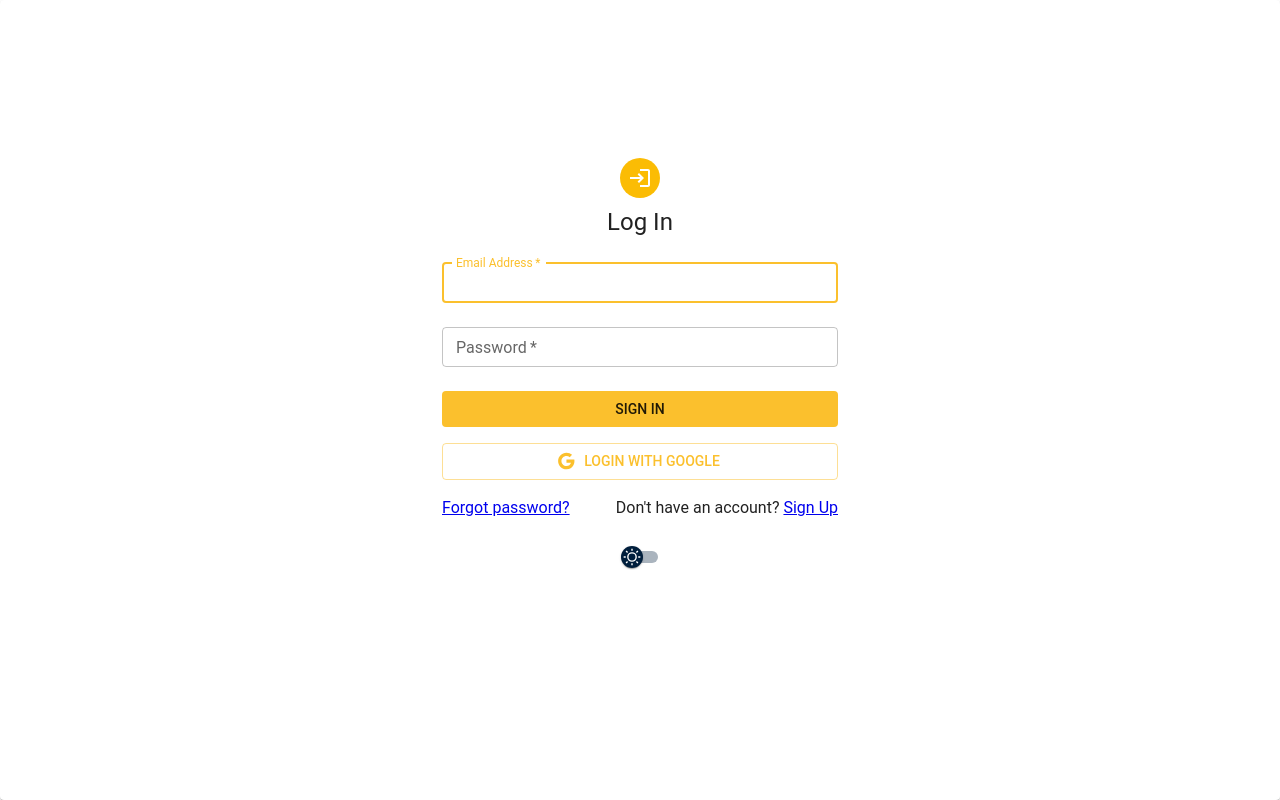
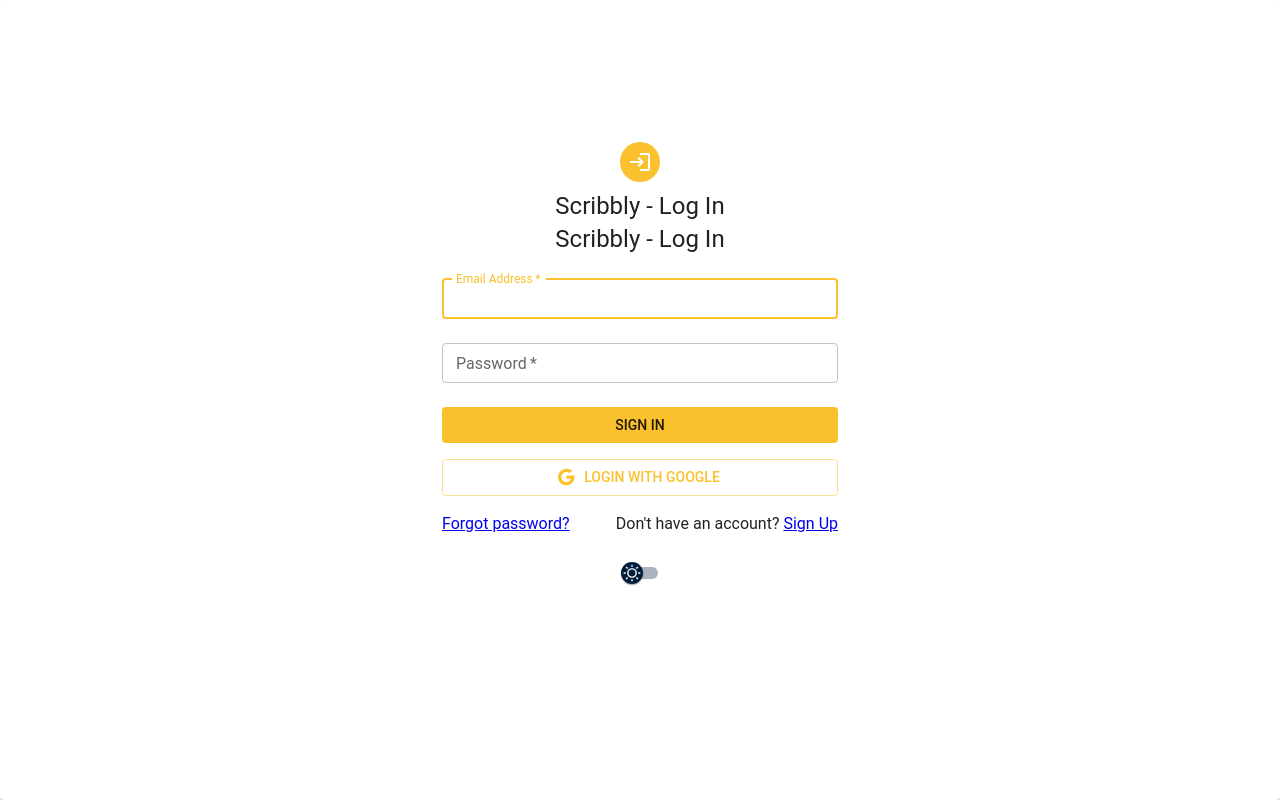
Before and after one commit to anuragroy17/notes-app, a React (Create React App) app: page / in a window 1280 px wide. Built offline with nearby package versions, Linux system fonts and the light colour scheme; no server answers.

Commit message:
logo colour fix

```diff
--- a/src/components/login/Login.js
+++ b/src/components/login/Login.js
@@ -21,6 +21,7 @@
 import LoginContainer from '../UI/LoginContainer';
 import { useDataLayerValue } from '../../context-api/Datalayer';
 import { actionTypes } from '../../context-api/reducer';
+import { useTheme } from '@emotion/react';
 
 const Login = () => {
   const [email, setEmail] = useState('');
@@ -28,6 +29,7 @@
   const [error, setError] = useState('');
   const [user, loading] = useAuthState(auth);
   const [{ isLoading }, dispatch] = useDataLayerValue();
+  const theme = useTheme();
   const navigate = useNavigate();
 
   const login = async (e) => {
@@ -77,11 +79,14 @@
 
   return (
     <LoginContainer>
-      <Avatar sx={{ m: 1, bgcolor: '#FBBC04' }}>
+      <Avatar sx={{ m: 1, bgcolor: 'primary.main' }}>
         <LoginIcon />
       </Avatar>
       <Typography component="h1" variant="h5">
-        Log In
+        Scribbly - Log In
+      </Typography>
+      <Typography component="h1" variant="h5">
+        Scribbly - Log In
       </Typography>
       {error && (
         <Alert sx={{ mt: 1, width: 1, padding: '2px 5px' }} severity="error">
--- a/src/components/login/Register.js
+++ b/src/components/login/Register.js
@@ -63,11 +63,11 @@
 
   return (
     <LoginContainer>
-      <Avatar sx={{ m: 1, bgcolor: '#FBBC04' }}>
+      <Avatar sx={{ m: 1, bgcolor: 'primary.main' }}>
         <LockOutlinedIcon />
       </Avatar>
       <Typography component="h1" variant="h5">
-        Sign Up
+        Scribbly - Sign Up
       </Typography>
       {error && (
         <Alert sx={{ mt: 1, width: 1, padding: '2px 5px' }} severity="error">
--- a/src/components/login/Reset.js
+++ b/src/components/login/Reset.js
@@ -63,11 +63,11 @@
 
   return (
     <LoginContainer>
-      <Avatar sx={{ m: 1, bgcolor: '#FBBC04' }}>
+      <Avatar sx={{ m: 1, bgcolor: 'primary.main' }}>
         <LockResetIcon />
       </Avatar>
       <Typography component="h1" variant="h5">
-        Password Reset
+        Scribbly - Password Reset
       </Typography>
       {error && (
         <Alert sx={{ mt: 1, width: 1, padding: '2px 5px' }} severity="error">
```
